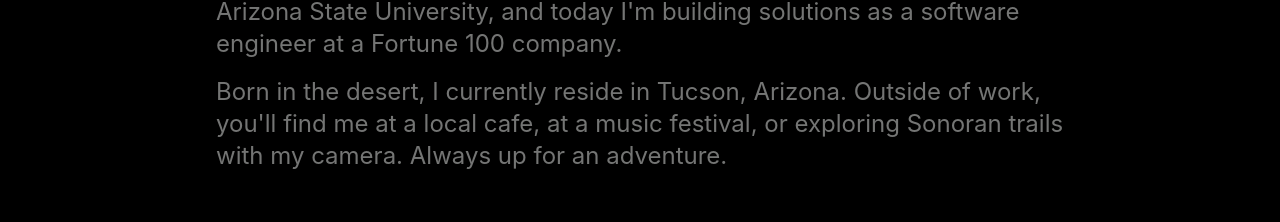
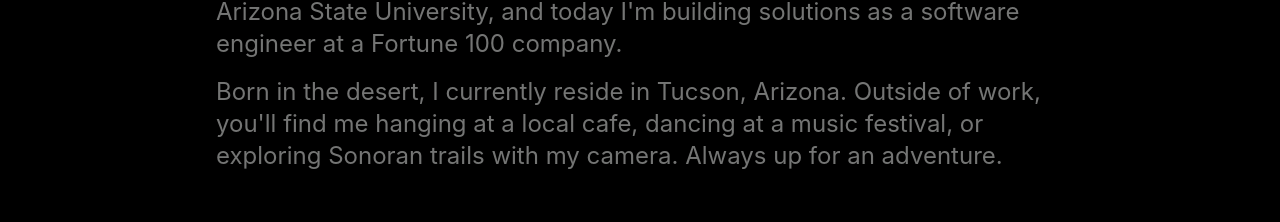
Before and after one commit to nvmello/vmello.dev, a React (Vite) app in the folder client/: page / in a window 1280 px wide. Shown: the part 233-455 px from the top of the page. Built offline with nearby package versions, Linux system fonts and the light colour scheme; no server answers; some icons are missing.

Commit message:
resized photos a tad and updated bio

```diff
--- a/client/src/components/body/SectionOne.jsx
+++ b/client/src/components/body/SectionOne.jsx
@@ -14,8 +14,9 @@ function SectionOne() {
         </p>
         <p>
           Born in the desert, I currently reside in Tucson, Arizona. Outside of
-          work, you'll find me at a local cafe, at a music festival, or
-          exploring Sonoran trails with my camera. Always up for an adventure.
+          work, you'll find me hanging at a local cafe, dancing at a music
+          festival, or exploring Sonoran trails with my camera. Always up for an
+          adventure.
         </p>
       </SectionContent>
     </>
--- a/client/src/components/lootbox/MouseImageTrail.jsx
+++ b/client/src/components/lootbox/MouseImageTrail.jsx
@@ -139,7 +139,7 @@ const MouseImageTrail = ({
               ? `rotate(${rotation}deg)`
               : `rotate(-${rotation}deg)`
           }`,
-          `translate(-50%, -50%) scale(1) ${
+          `translate(-50%, -50%) scale(1.25) ${
             imageIndex % 2
               ? `rotate(-${rotation}deg)`
               : `rotate(${rotation}deg)`
```
